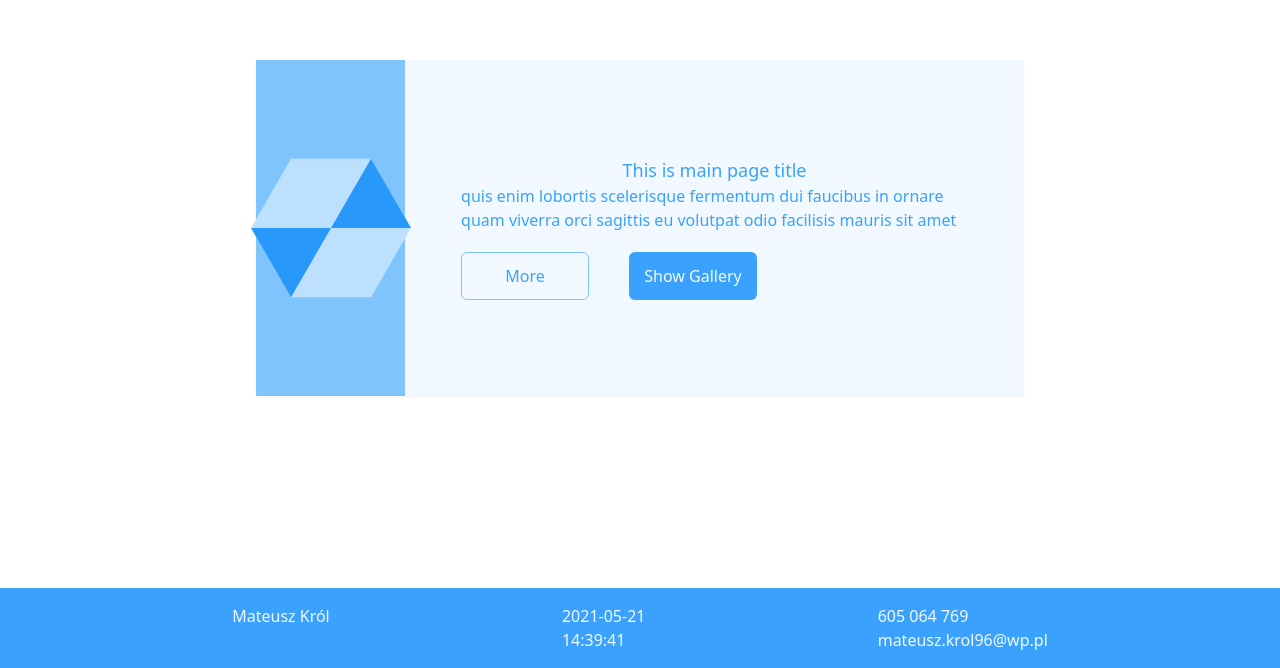
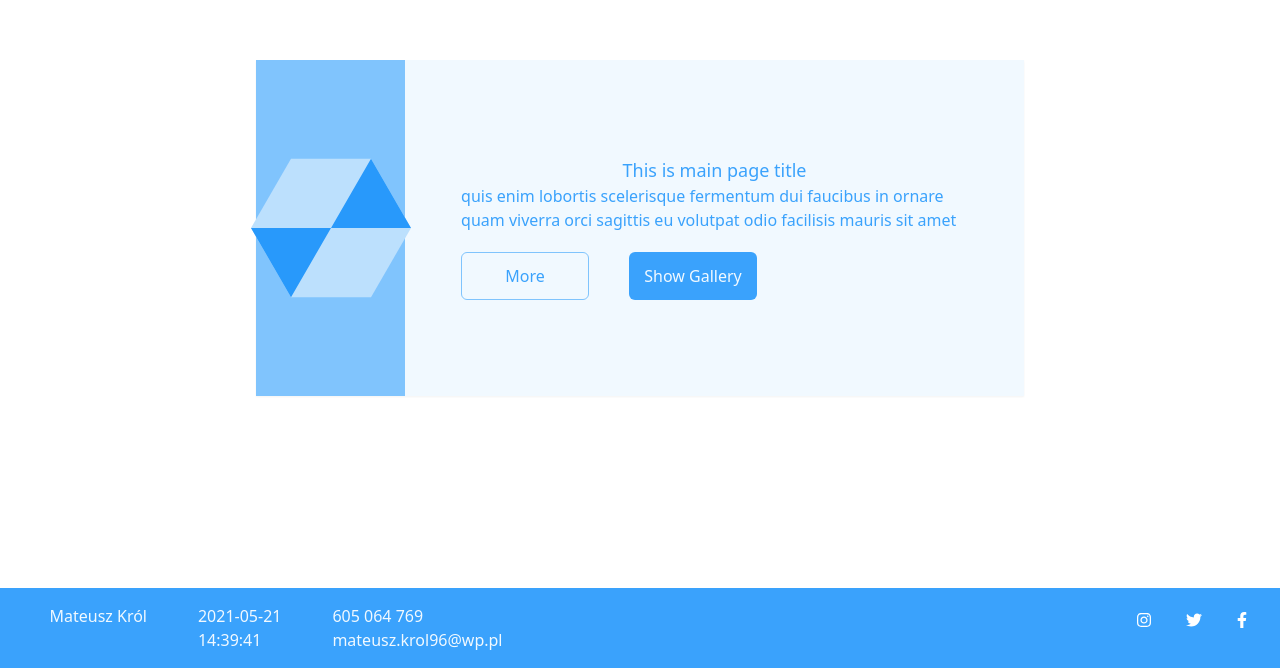
Before and after one commit to KrolMateusz/2md-recruitment-task, a React (Create React App) app: page / in a window 1280 px wide. Shown: the part 132-800 px from the top of the page. Built offline with nearby package versions, Linux system fonts and the light colour scheme; no server answers.

Commit message:
Footer icons

```diff
--- a/package.json
+++ b/package.json
@@ -4,6 +4,10 @@
   "private": true,
   "dependencies": {
     "@craco/craco": "^6.1.2",
+    "@fortawesome/fontawesome-svg-core": "^1.2.35",
+    "@fortawesome/free-brands-svg-icons": "^5.15.3",
+    "@fortawesome/free-solid-svg-icons": "^5.15.3",
+    "@fortawesome/react-fontawesome": "^0.1.14",
     "@testing-library/jest-dom": "^5.11.4",
     "@testing-library/react": "^11.1.0",
     "@testing-library/user-event": "^12.1.10",
--- a/src/components/footer/Footer.jsx
+++ b/src/components/footer/Footer.jsx
@@ -1,4 +1,5 @@
 import { useState, useEffect } from "react"
+import IconsWrapper from "./IconsWrapper"
 
 function useDate() {
     const [time, setTime] = useState(getTime())
@@ -27,20 +28,23 @@ function Footer() {
     const [time, date] = useDate()
 
     return (
-        <footer className="w-full mt-auto py-4 bg-blue-dark flex flex-wrap justify-evenly">
-            <div className="text-blue-light">
+        <footer className="w-full mt-auto py-4 px-4 bg-blue-dark flex flex-wrap justify-between">
+            <div className="w-full md:w-5/12 flex justify-around">
+                <div className="text-blue-light md:mx-4">
                     <p>Mateusz Król</p>
                     <p className="md:hidden">605 064 769</p>
                     <p className="md:hidden">mateusz.krol96@wp.pl</p>
                 </div>
-            <div className="text-blue-light">
+                <div className="text-blue-light md:mr-4">
                     <p>{date}</p>
                     <p>{time}</p>
                 </div>
-            <div className="hidden md:block text-blue-light">
+                <div className="hidden md:block text-blue-light md:mr-4">
                     <p className="hidden md:block">605 064 769</p>
                     <p className="hidden md:block">mateusz.krol96@wp.pl</p>
                 </div>
+            </div>
+            <IconsWrapper />
         </footer>
     )
 }
--- /dev/null
+++ b/src/components/footer/IconsWrapper.jsx
@@ -0,0 +1,27 @@
+import { FontAwesomeIcon } from "@fortawesome/react-fontawesome"
+import {
+    faFacebookF,
+    faInstagram,
+    faTwitter,
+} from "@fortawesome/free-brands-svg-icons"
+
+function IconsWrapper() {
+    return (
+        <div className="flex w-full mt-2 md:w-36 justify-around">
+            <FontAwesomeIcon
+                className="w-5 text-white-default"
+                icon={faInstagram}
+            />
+            <FontAwesomeIcon
+                className="w-5 text-white-default"
+                icon={faTwitter}
+            />
+            <FontAwesomeIcon
+                className="w-5 text-white-default"
+                icon={faFacebookF}
+            />
+        </div>
+    )
+}
+
+export default IconsWrapper
```
Also changed, not shown: 1 other file (tests, documents, lock files or other folders). Lines whose indentation alone changed are shown as unchanged.
